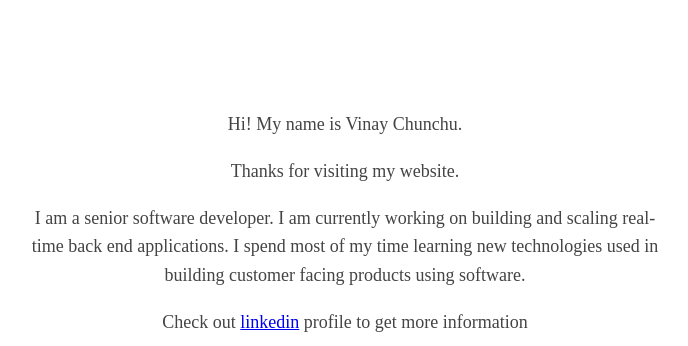
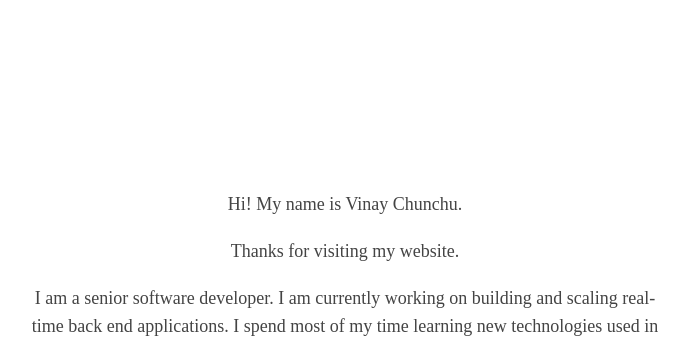
Before and after one commit to VinayChunchu/VinayChunchu.github.io, a plain HTML site: page index.html in a window 1280 px wide. Shown: the top 346 px of the page, without its empty margins (295-983 px from the left). Drawn offline with Linux system fonts and the light colour scheme.

Commit message:
Update index.css

```diff
--- a/index.css
+++ b/index.css
@@ -4,7 +4,7 @@ body {
     line-height:1.6;
     font-size:18px;
     color:#444;
-    padding:70px 10px;
+    padding:150px 10px;
     text-align: center;
   }
 
```
